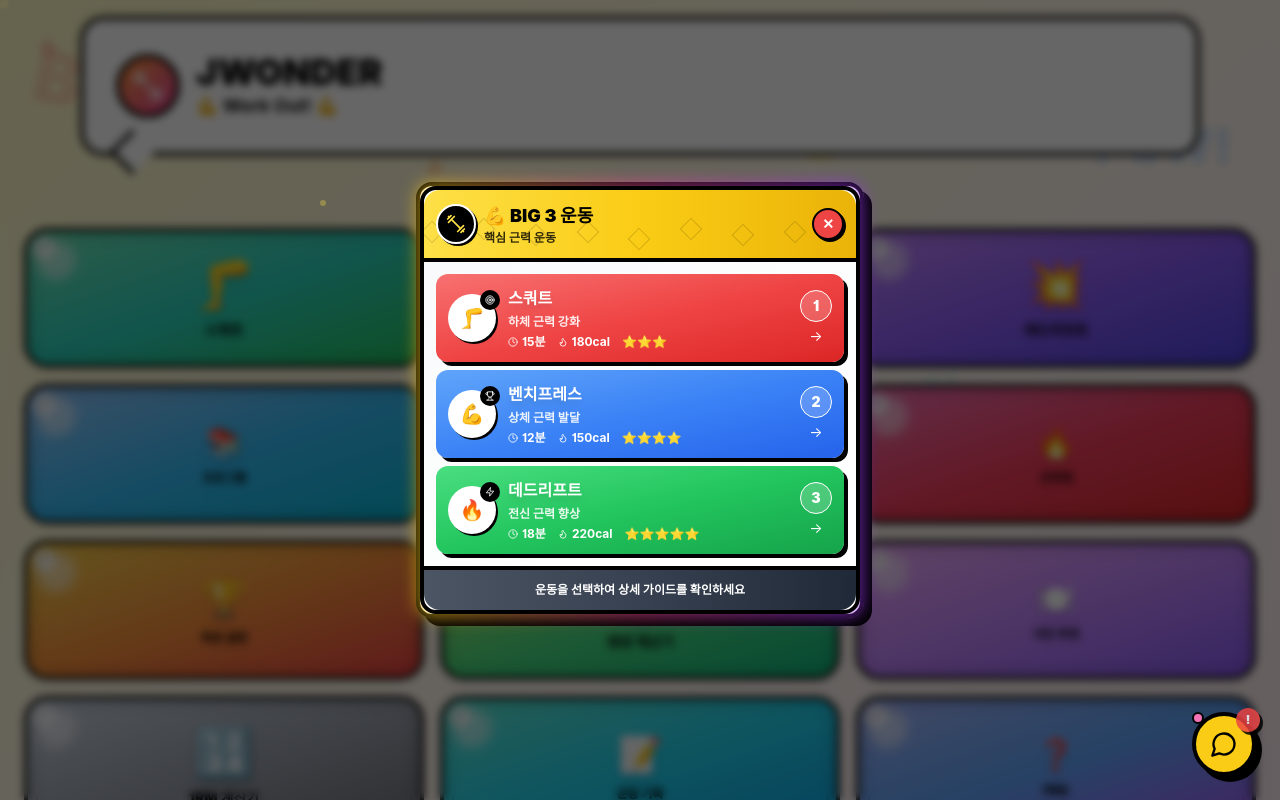
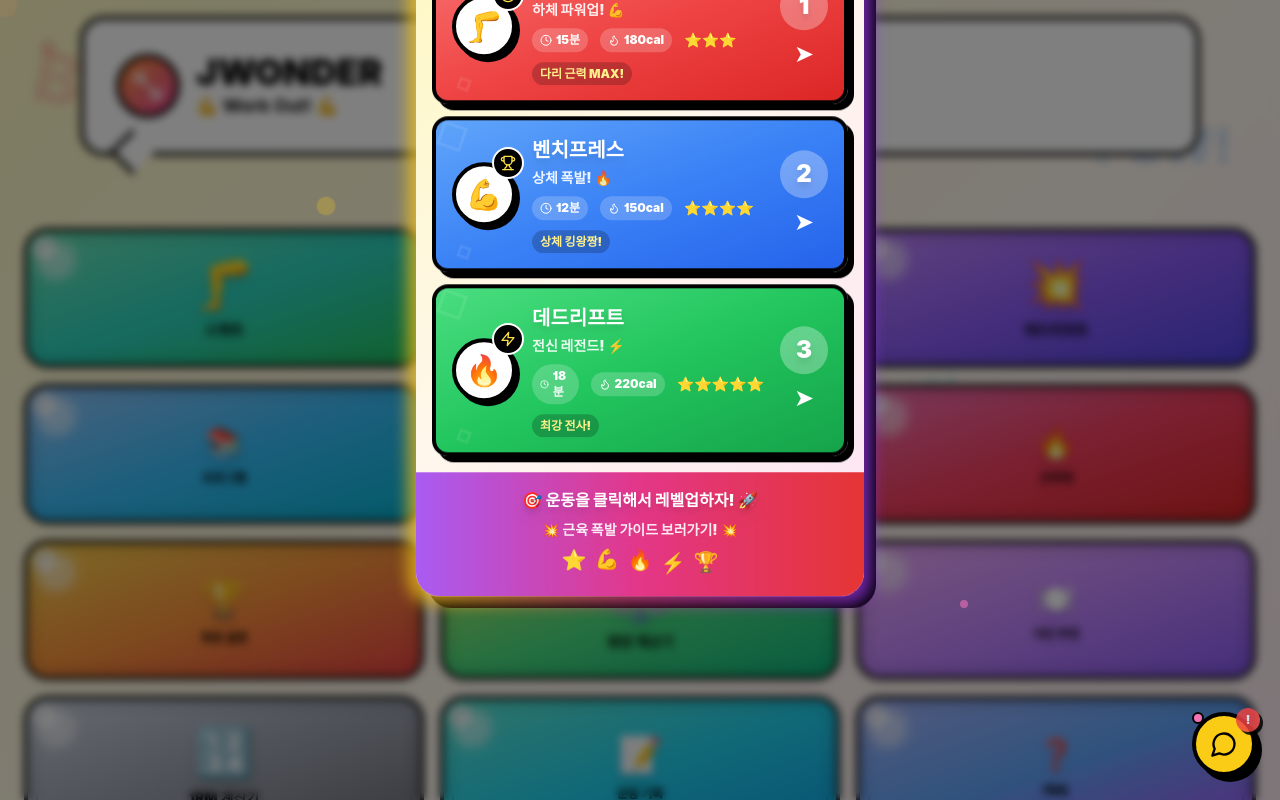
Before and after one commit to jwonder83/jwonder, a Next.js app: page / in a window 1280 px wide. Shown: the top 800 px of the page. Built offline with nearby package versions, Linux system fonts and the light colour scheme; a web font is replaced by a local one.

Commit message:
🎨 BIG 3 모달 올드스쿨 카툰 스타일 완전 변신! 💥

```diff
--- a/components/BigThreeModal.tsx
+++ b/components/BigThreeModal.tsx
@@ -18,15 +18,15 @@ const BigThreeModal: React.FC<BigThreeModalProps> = ({ isOpen, onClose, onExerci
       name: "스쿼트",
       emoji: "🦵",
       color: "from-red-400 via-red-500 to-red-600",
-      bgColor: "bg-red-50",
+      bgColor: "bg-red-100",
       borderColor: "border-red-500",
-      description: "하체 근력 강화",
+      description: "하체 파워업! 💪",
       id: "squat",
       difficulty: "⭐⭐⭐",
       calories: "180cal",
       time: "15분",
       muscle: "하체 전체",
-      benefit: "하체 근력",
+      benefit: "다리 근력 MAX!",
       icon: Target,
       stats: { strength: 95, popularity: 88, beginnerFriendly: 75 }
     },
@@ -34,15 +34,15 @@ const BigThreeModal: React.FC<BigThreeModalProps> = ({ isOpen, onClose, onExerci
       name: "벤치프레스",
       emoji: "💪",
       color: "from-blue-400 via-blue-500 to-blue-600",
-      bgColor: "bg-blue-50",
+      bgColor: "bg-blue-100",
       borderColor: "border-blue-500",
-      description: "상체 근력 발달",
+      description: "상체 폭발! 🔥",
       id: "bench",
       difficulty: "⭐⭐⭐⭐",
       calories: "150cal",
       time: "12분",
       muscle: "가슴, 어깨, 삼두",
-      benefit: "상체 근력",
+      benefit: "상체 킹왕짱!",
       icon: Trophy,
       stats: { strength: 90, popularity: 95, beginnerFriendly: 65 }
     },
@@ -50,15 +50,15 @@ const BigThreeModal: React.FC<BigThreeModalProps> = ({ isOpen, onClose, onExerci
       name: "데드리프트",
       emoji: "🔥",
       color: "from-green-400 via-green-500 to-green-600",
-      bgColor: "bg-green-50",
+      bgColor: "bg-green-100",
       borderColor: "border-green-500",
-      description: "전신 근력 향상",
+      description: "전신 레전드! ⚡",
       id: "deadlift",
       difficulty: "⭐⭐⭐⭐⭐",
       calories: "220cal",
       time: "18분",
       muscle: "전신 근육",
-      benefit: "전신 근력",
+      benefit: "최강 전사!",
       icon: Zap,
       stats: { strength: 100, popularity: 85, beginnerFriendly: 50 }
     }
@@ -86,61 +86,65 @@ const BigThreeModal: React.FC<BigThreeModalProps> = ({ isOpen, onClose, onExerci
     <div className="fixed inset-0 z-50 flex items-center justify-center p-4">
       {/* 배경 오버레이 with 파티클 효과 */}
       <div
-        className="absolute inset-0 bg-black bg-opacity-60 backdrop-blur-sm"
+        className="absolute inset-0 bg-black bg-opacity-50 backdrop-blur-sm"
         onClick={onClose}
       >
         {/* 파티클 애니메이션 */}
         <div className="absolute inset-0 overflow-hidden">
-          <div className="absolute w-1.5 h-1.5 bg-yellow-300 rounded-full animate-ping opacity-30 top-1/4 left-1/4 animate-pulse"></div>
-          <div className="absolute w-1.5 h-1.5 bg-yellow-300 rounded-full animate-ping opacity-30 top-3/4 left-3/4 [animation-delay:0.5s]"></div>
-          <div className="absolute w-1.5 h-1.5 bg-yellow-300 rounded-full animate-ping opacity-30 top-1/2 left-1/2 [animation-delay:1s]"></div>
-          <div className="absolute w-1.5 h-1.5 bg-yellow-300 rounded-full animate-ping opacity-30 top-1/3 left-2/3 [animation-delay:1.5s]"></div>
-          <div className="absolute w-1.5 h-1.5 bg-yellow-300 rounded-full animate-ping opacity-30 top-2/3 left-1/3 [animation-delay:2s]"></div>
-          <div className="absolute w-1.5 h-1.5 bg-yellow-300 rounded-full animate-ping opacity-30 top-1/5 left-4/5 [animation-delay:0.3s]"></div>
-          <div className="absolute w-1.5 h-1.5 bg-yellow-300 rounded-full animate-ping opacity-30 top-4/5 left-1/5 [animation-delay:0.8s]"></div>
-          <div className="absolute w-1.5 h-1.5 bg-yellow-300 rounded-full animate-ping opacity-30 top-3/5 left-3/5 [animation-delay:1.3s]"></div>
+          <div className="absolute w-3 h-3 bg-yellow-400 rounded-full animate-ping opacity-60 top-1/4 left-1/4 animate-bounce"></div>
+          <div className="absolute w-2 h-2 bg-pink-400 rounded-full animate-ping opacity-60 top-3/4 left-3/4 [animation-delay:0.5s] animate-pulse"></div>
+          <div className="absolute w-4 h-4 bg-blue-400 rounded-full animate-ping opacity-60 top-1/2 left-1/2 [animation-delay:1s]"></div>
+          <div className="absolute w-2 h-2 bg-green-400 rounded-full animate-ping opacity-60 top-1/3 left-2/3 [animation-delay:1.5s] animate-bounce"></div>
+          <div className="absolute w-3 h-3 bg-red-400 rounded-full animate-ping opacity-60 top-2/3 left-1/3 [animation-delay:2s] animate-pulse"></div>
+          <div className="absolute w-2 h-2 bg-purple-400 rounded-full animate-ping opacity-60 top-1/5 left-4/5 [animation-delay:0.3s]"></div>
+          <div className="absolute w-3 h-3 bg-orange-400 rounded-full animate-ping opacity-60 top-4/5 left-1/5 [animation-delay:0.8s] animate-bounce"></div>
+          <div className="absolute w-2 h-2 bg-cyan-400 rounded-full animate-ping opacity-60 top-3/5 left-3/5 [animation-delay:1.3s]"></div>
         </div>
       </div>
 
       {/* 모달 컨테이너 */}
-      <div className={`relative bg-gradient-to-br from-white via-gray-50 to-white rounded-2xl border-4 border-black shadow-[8px_8px_0px_0px_rgba(0,0,0,1)] max-w-md w-full transition-all duration-500 ${
-        animationPhase === 1 ? 'animate-in slide-in-from-bottom-4 zoom-in-95' : 'scale-0'
+      <div className={`relative bg-gradient-to-br from-yellow-200 via-orange-100 to-pink-200 rounded-3xl border-6 border-black shadow-[12px_12px_0px_0px_rgba(0,0,0,1)] max-w-md w-full transition-all duration-500 ${
+        animationPhase === 1 ? 'animate-in slide-in-from-bottom-4 zoom-in-95 animate-bounce' : 'scale-0'
       }`}>
 
         {/* 네온 테두리 효과 */}
-        <div className="absolute -inset-1 bg-gradient-to-r from-yellow-400 via-pink-500 to-purple-600 rounded-2xl blur opacity-60 animate-pulse"></div>
-        <div className="relative bg-white rounded-2xl border-4 border-black">
+        <div className="absolute -inset-2 bg-gradient-to-r from-yellow-400 via-pink-500 to-purple-600 rounded-3xl blur opacity-75 animate-pulse"></div>
+        <div className="relative bg-gradient-to-br from-yellow-200 via-orange-100 to-pink-200 rounded-3xl border-6 border-black">
 
           {/* 헤더 */}
-          <div className="relative bg-gradient-to-r from-yellow-300 via-yellow-400 to-yellow-500 border-b-4 border-black rounded-t-2xl overflow-hidden">
+          <div className="relative bg-gradient-to-r from-yellow-300 via-orange-300 to-red-300 border-b-6 border-black rounded-t-3xl overflow-hidden">
             {/* 헤더 패턴 */}
-            <div className="absolute inset-0 opacity-15">
-              <div className="absolute w-4 h-4 border border-black rotate-45 left-0 top-1/2"></div>
-              <div className="absolute w-4 h-4 border border-black rotate-45 left-[12%] top-[45%]"></div>
-              <div className="absolute w-4 h-4 border border-black rotate-45 left-[24%] top-[55%]"></div>
-              <div className="absolute w-4 h-4 border border-black rotate-45 left-[36%] top-[50%]"></div>
-              <div className="absolute w-4 h-4 border border-black rotate-45 left-[48%] top-[60%]"></div>
-              <div className="absolute w-4 h-4 border border-black rotate-45 left-[60%] top-[45%]"></div>
-              <div className="absolute w-4 h-4 border border-black rotate-45 left-[72%] top-[55%]"></div>
-              <div className="absolute w-4 h-4 border border-black rotate-45 left-[84%] top-[50%]"></div>
+            <div className="absolute inset-0 opacity-20">
+              <div className="absolute w-6 h-6 border-3 border-black rotate-45 left-0 top-1/2 bg-white animate-spin [animation-duration:3s]"></div>
+              <div className="absolute w-6 h-6 border-3 border-black rotate-45 left-[12%] top-[45%] bg-yellow-300 animate-spin [animation-duration:4s]"></div>
+              <div className="absolute w-6 h-6 border-3 border-black rotate-45 left-[24%] top-[55%] bg-pink-300 animate-spin [animation-duration:3.5s]"></div>
+              <div className="absolute w-6 h-6 border-3 border-black rotate-45 left-[36%] top-[50%] bg-blue-300 animate-spin [animation-duration:4.5s]"></div>
+              <div className="absolute w-6 h-6 border-3 border-black rotate-45 left-[48%] top-[60%] bg-green-300 animate-spin [animation-duration:3s]"></div>
+              <div className="absolute w-6 h-6 border-3 border-black rotate-45 left-[60%] top-[45%] bg-purple-300 animate-spin [animation-duration:4s]"></div>
+              <div className="absolute w-6 h-6 border-3 border-black rotate-45 left-[72%] top-[55%] bg-orange-300 animate-spin [animation-duration:3.5s]"></div>
+              <div className="absolute w-6 h-6 border-3 border-black rotate-45 left-[84%] top-[50%] bg-red-300 animate-spin [animation-duration:4.5s]"></div>
             </div>
 
-            <div className="relative flex items-center justify-between p-3">
-              <div className="flex items-center space-x-2">
-                <div className="w-10 h-10 bg-black rounded-full flex items-center justify-center border-2 border-white shadow-[2px_2px_0px_0px_rgba(0,0,0,1)]">
-                  <Dumbbell className="w-5 h-5 text-yellow-300" />
+            <div className="relative flex items-center justify-between p-4">
+              <div className="flex items-center space-x-3">
+                <div className="w-14 h-14 bg-black rounded-full flex items-center justify-center border-4 border-white shadow-[6px_6px_0px_0px_rgba(0,0,0,1)] animate-bounce">
+                  <Dumbbell className="w-7 h-7 text-yellow-300" />
                 </div>
                 <div>
-                  <h2 className="text-lg font-black text-black">
+                  <h2 className="text-2xl font-black text-black drop-shadow-lg">
                     💪 BIG 3 운동
                   </h2>
-                  <p className="text-xs text-black font-bold opacity-80">핵심 근력 운동</p>
+                  <p className="text-sm text-black font-black opacity-90">근력운동의 킹왕짱!</p>
+                  <div className="flex items-center space-x-1 mt-1">
+                    <Star className="w-4 h-4 text-black fill-current animate-pulse" />
+                    <span className="text-xs font-black text-red-600">전설의 운동들!</span>
+                  </div>
                 </div>
               </div>
 
               <button
                 onClick={onClose}
-                className="w-8 h-8 bg-red-500 text-white rounded-full border-2 border-black hover:bg-red-600 transition-all duration-200 font-black text-sm shadow-[2px_2px_0px_0px_rgba(0,0,0,1)] hover:scale-110 active:scale-95"
+                className="w-12 h-12 bg-red-500 text-white rounded-full border-4 border-black hover:bg-red-600 transition-all duration-200 font-black text-xl shadow-[6px_6px_0px_0px_rgba(0,0,0,1)] hover:shadow-[8px_8px_0px_0px_rgba(0,0,0,1)] hover:scale-110 active:scale-95 animate-pulse"
                 aria-label="닫기"
               >
                 ✕
@@ -149,69 +153,84 @@ const BigThreeModal: React.FC<BigThreeModalProps> = ({ isOpen, onClose, onExerci
           </div>
 
           {/* 운동 카드들 */}
-          <div className="p-3 space-y-2 bg-gradient-to-br from-gray-50 to-white">
+          <div className="p-4 space-y-3 bg-gradient-to-br from-yellow-100 via-orange-50 to-pink-100">
             {exercises.map((exercise, index) => {
               const IconComponent = exercise.icon
               const isSelected = selectedExercise === exercise.id
-              const delayClass = index === 0 ? '' : index === 1 ? '[transition-delay:100ms]' : '[transition-delay:200ms]'
+              const delayClass = index === 0 ? '' : index === 1 ? '[transition-delay:150ms]' : '[transition-delay:300ms]'
 
               return (
                 <div
                   key={exercise.name}
-                  className={`transform transition-all duration-300 ${delayClass} ${
-                    animationPhase === 1 ? 'translate-y-0 opacity-100' : 'translate-y-8 opacity-0'
+                  className={`transform transition-all duration-500 ${delayClass} ${
+                    animationPhase === 1 ? 'translate-y-0 opacity-100 scale-100' : 'translate-y-8 opacity-0 scale-95'
                   }`}
                 >
                   <button
                     onClick={() => handleExerciseClick(exercise.id)}
-                    className={`w-full group relative bg-gradient-to-br ${exercise.color} p-3 rounded-xl border-3 border-black shadow-[4px_4px_0px_0px_rgba(0,0,0,1)] hover:shadow-[6px_6px_0px_0px_rgba(0,0,0,1)] hover:translate-x-[-1px] hover:translate-y-[-1px] transition-all duration-200 cursor-pointer overflow-hidden ${
-                      isSelected ? 'animate-pulse scale-105' : 'hover:scale-101'
+                    className={`w-full group relative bg-gradient-to-br ${exercise.color} p-4 rounded-2xl border-4 border-black shadow-[6px_6px_0px_0px_rgba(0,0,0,1)] hover:shadow-[10px_10px_0px_0px_rgba(0,0,0,1)] hover:translate-x-[-2px] hover:translate-y-[-2px] transition-all duration-300 cursor-pointer overflow-hidden hover:scale-105 ${
+                      isSelected ? 'animate-pulse scale-110' : ''
                     }`}
                   >
+                    {/* 반짝이는 배경 효과 */}
+                    <div className="absolute inset-0 opacity-20">
+                      <div className="absolute w-4 h-4 border-2 border-white rotate-45 top-2 left-2 animate-ping"></div>
+                      <div className="absolute w-3 h-3 border-2 border-white rotate-45 top-4 right-4 animate-ping [animation-delay:0.5s]"></div>
+                      <div className="absolute w-2 h-2 border-2 border-white rotate-45 bottom-3 left-6 animate-ping [animation-delay:1s]"></div>
+                      <div className="absolute w-3 h-3 border-2 border-white rotate-45 bottom-2 right-8 animate-ping [animation-delay:1.5s]"></div>
+                    </div>
+
                     {/* 메인 컨텐츠 */}
-                    <div className="relative flex items-center space-x-3">
+                    <div className="relative flex items-center space-x-4">
                       {/* 운동 아이콘 & 이모지 */}
                       <div className="flex-shrink-0">
                         <div className="relative">
-                          <div className="w-12 h-12 bg-white rounded-full border-3 border-black flex items-center justify-center shadow-[2px_2px_0px_0px_rgba(0,0,0,1)] transition-all duration-300">
-                            <div className="text-xl">{exercise.emoji}</div>
+                          <div className="w-16 h-16 bg-white rounded-full border-4 border-black flex items-center justify-center shadow-[4px_4px_0px_0px_rgba(0,0,0,1)] group-hover:shadow-[6px_6px_0px_0px_rgba(0,0,0,1)] transition-all duration-300 group-hover:animate-bounce">
+                            <div className="text-3xl animate-pulse">{exercise.emoji}</div>
                           </div>
-                          <div className="absolute -top-1 -right-1 w-5 h-5 bg-black rounded-full flex items-center justify-center">
-                            <IconComponent className="w-2.5 h-2.5 text-white" />
+                          <div className="absolute -top-2 -right-2 w-8 h-8 bg-black rounded-full flex items-center justify-center border-2 border-white animate-bounce">
+                            <IconComponent className="w-4 h-4 text-yellow-300" />
                           </div>
                         </div>
                       </div>
 
                       {/* 운동 정보 */}
                       <div className="flex-1 text-left">
-                        <h3 className="text-base font-black text-white drop-shadow-lg mb-1">
+                        <h3 className="text-xl font-black text-white drop-shadow-lg mb-1">
                           {exercise.name}
                         </h3>
-                        <p className="text-xs text-white font-bold opacity-90 mb-1">
+                        <p className="text-sm text-white font-black opacity-90 mb-2">
                           {exercise.description}
                         </p>
 
                         {/* 상세 정보 */}
-                        <div className="flex items-center space-x-3 text-xs">
-                          <div className="flex items-center space-x-1">
-                            <Clock className="w-2.5 h-2.5 text-white" />
-                            <span className="text-white font-bold">{exercise.time}</span>
+                        <div className="flex items-center space-x-3 text-sm">
+                          <div className="flex items-center space-x-1 bg-white bg-opacity-20 rounded-full px-2 py-1">
+                            <Clock className="w-3 h-3 text-white" />
+                            <span className="text-white font-black text-xs">{exercise.time}</span>
                           </div>
-                          <div className="flex items-center space-x-1">
-                            <Flame className="w-2.5 h-2.5 text-white" />
-                            <span className="text-white font-bold">{exercise.calories}</span>
+                          <div className="flex items-center space-x-1 bg-white bg-opacity-20 rounded-full px-2 py-1">
+                            <Flame className="w-3 h-3 text-white" />
+                            <span className="text-white font-black text-xs">{exercise.calories}</span>
                           </div>
-                          <span className="text-yellow-300 text-xs">{exercise.difficulty}</span>
+                          <span className="text-yellow-300 text-sm font-black">{exercise.difficulty}</span>
+                        </div>
+
+                        {/* 혜택 */}
+                        <div className="mt-2">
+                          <span className="text-yellow-200 text-xs font-black bg-black bg-opacity-20 rounded-full px-2 py-1">
+                            {exercise.benefit}
+                          </span>
                         </div>
                       </div>
 
                       {/* 우측 정보 */}
                       <div className="flex-shrink-0 text-center">
-                        <div className="w-8 h-8 bg-white bg-opacity-20 rounded-full border border-white flex items-center justify-center group-hover:animate-bounce">
-                          <span className="text-sm font-black text-white">{index + 1}</span>
+                        <div className="w-12 h-12 bg-white bg-opacity-30 rounded-full border-3 border-white flex items-center justify-center group-hover:animate-bounce mb-2">
+                          <span className="text-2xl font-black text-white drop-shadow-lg">{index + 1}</span>
                         </div>
-                        <div className="mt-1 text-sm text-white group-hover:animate-pulse">
-                          →
+                        <div className="text-2xl text-white group-hover:animate-bounce text-center">
+                          ➤
                         </div>
                       </div>
                     </div>
@@ -222,11 +241,30 @@ const BigThreeModal: React.FC<BigThreeModalProps> = ({ isOpen, onClose, onExerci
           </div>
 
           {/* 하단 CTA */}
-          <div className="relative bg-gradient-to-r from-gray-600 via-gray-700 to-gray-800 border-t-4 border-black p-3 rounded-b-2xl">
-            <div className="text-center">
-              <p className="text-white text-xs font-bold">
-                운동을 선택하여 상세 가이드를 확인하세요
+          <div className="relative bg-gradient-to-r from-purple-400 via-pink-500 to-red-500 border-t-6 border-black p-4 rounded-b-3xl overflow-hidden">
+            {/* 반짝이는 배경 */}
+            <div className="absolute inset-0 bg-gradient-to-r from-purple-600 via-pink-600 to-red-600 animate-pulse opacity-50"></div>
+
+            <div className="relative text-center">
+              <p className="text-white text-base font-black drop-shadow-lg mb-2">
+                🎯 운동을 클릭해서 레벨업하자! 🚀
               </p>
+              <p className="text-white text-sm font-black opacity-90">
+                💥 근육 폭발 가이드 보러가기! 💥
+              </p>
+
+              {/* 장식 요소 */}
+              <div className="flex justify-center space-x-2 mt-3">
+                {['⭐', '💪', '🔥', '⚡', '🏆'].map((emoji, i) => (
+                  <div
+                    key={i}
+                    className="text-xl animate-bounce"
+                    style={{ animationDelay: `${i * 0.2}s` }}
+                  >
+                    {emoji}
+                  </div>
+                ))}
+              </div>
             </div>
           </div>
         </div>
```
